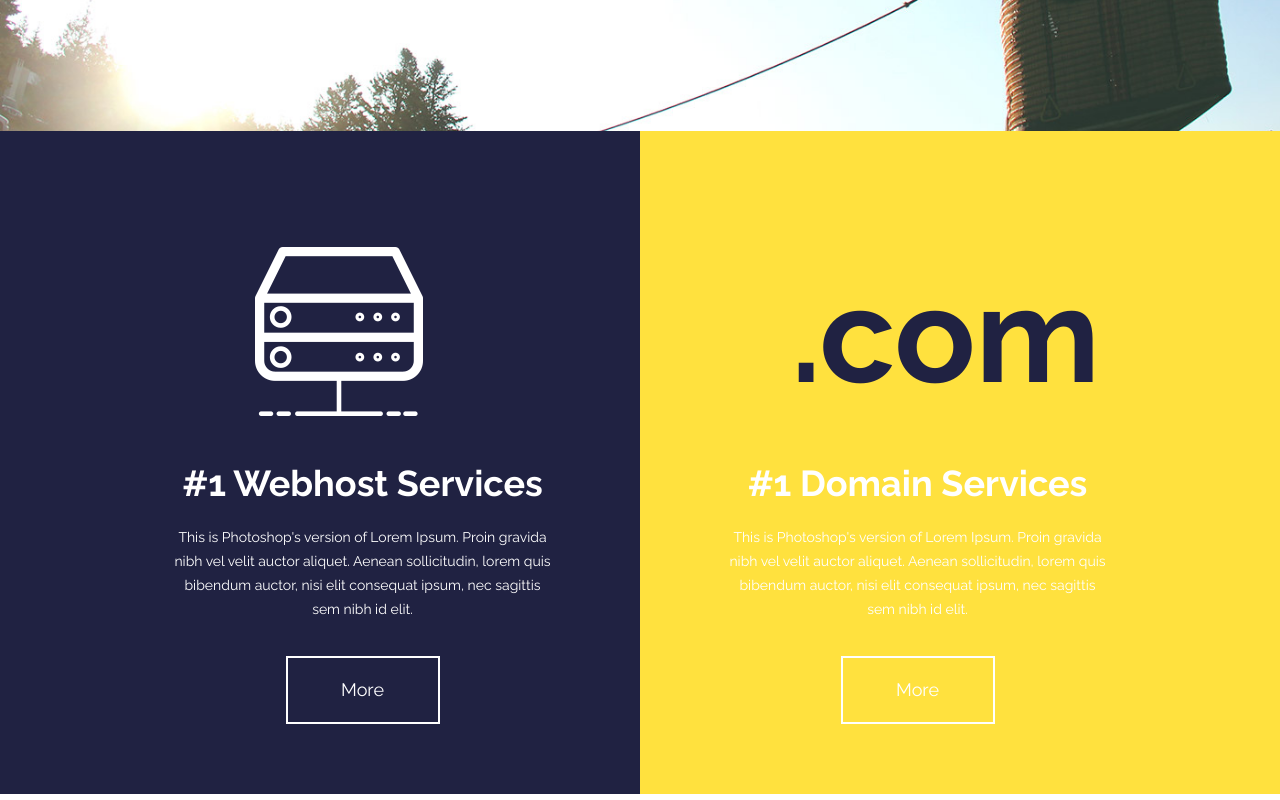
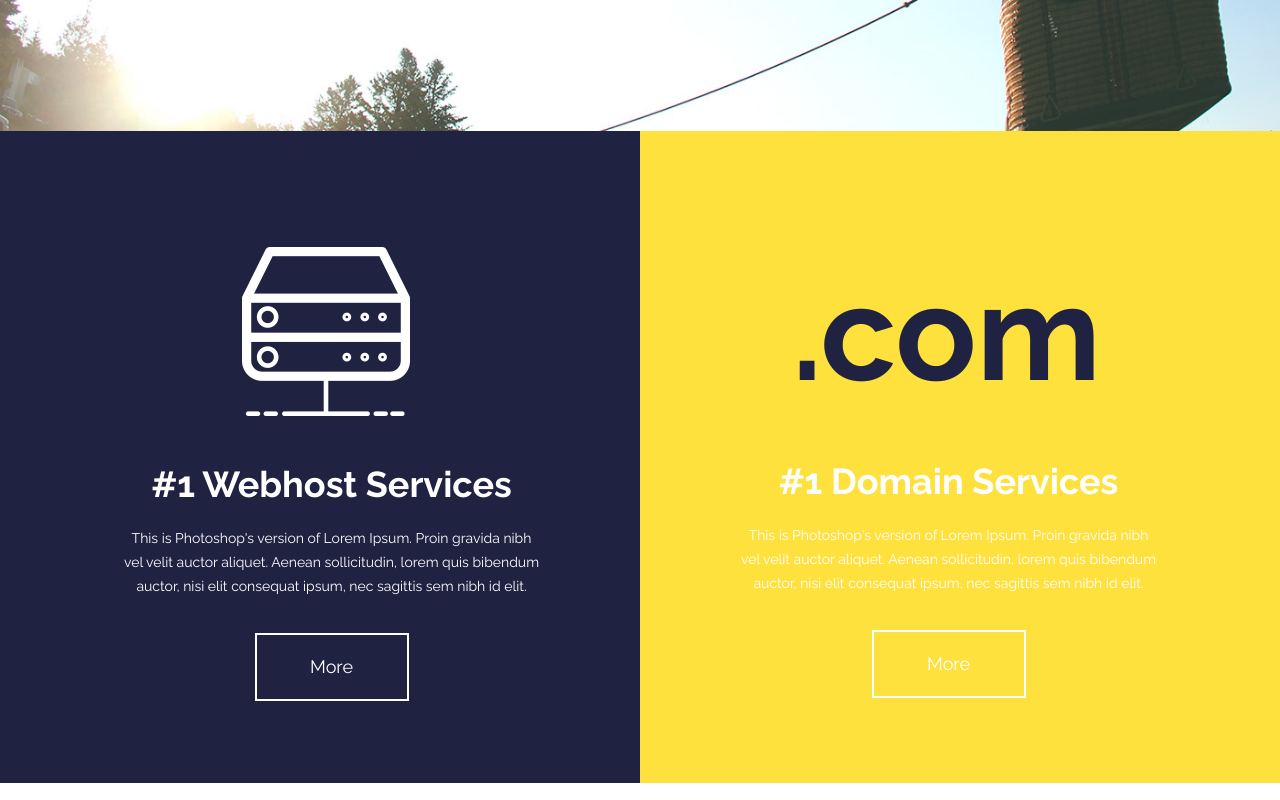
Before and after one commit to frymmox/maguwohost, a plain HTML site: page index.html in a window 1280 px wide. Shown: the part 820-1620 px from the top of the page. Drawn offline with Linux system fonts and the light colour scheme.

Commit message:
Довел до ума блок best

```diff
--- a/css/style.css
+++ b/css/style.css
@@ -237,20 +237,37 @@ textarea::-webkit-input-placeholder {
 }
 
 .best-container-blue {
-    position: relative;
-
     float: left;
-    padding: 340px 85px 70px 170px;
+    padding: 116px 100px 70px 0px;
 
     background-color: #202242;
 }
 
-.best-container-blue::before {
+.best-container-yellow {
+    float: right;
+    padding: 180px 0px 70px 100px;
+
+    background-color: #ffe13e;
+}
+
+.best-content {
+    position: relative;
+    width: 417px;
+
+    text-align: center;
+}
+
+.best-content-blue {
+    float: right;
+    padding-top: 225px;
+}
+
+.best-content-blue::before {
     content: "";
 
     position: absolute;
-    top: 116px;
-    right: 217px;
+    top: 0px;
+    right: 130px;
 
     display: block;
     width: 168px;
@@ -259,8 +276,21 @@ textarea::-webkit-input-placeholder {
     background: url("../img/ico/ico-webhost.png") no-repeat center center;
 }
 
-.best-content {
-    text-align: center;
+.best-content-yellow {
+    padding-top: 158px;
+}
+
+.best-content-yellow::before {
+    content: ".com";
+
+    position: absolute;
+    top: 0px;
+    left: 52px;
+
+    font-size: 133.76px;
+    line-height: 44.59px;
+    font-weight: 700;
+    color: #202242;
 }
 
 .best-content h2 {
@@ -279,28 +309,6 @@ textarea::-webkit-input-placeholder {
     color: #ffffff;
 
     border: 2px solid #ffffff;
-}
-
-.best-container-yellow {
-    position: relative;
-
-    float: right;
-    padding: 340px 170px 70px 85px;
-
-    background-color: #ffe13e;
-}
-
-.best-container-yellow::before {
-    content: ".com";
-
-    position: absolute;
-    left: 151px;
-    top: 182px;
-
-    font-size: 133.76px;
-    line-height: 44.59px;
-    font-weight: 700;
-    color: #202242;
 }
 
 /*------------Features------------*/
--- a/index.html
+++ b/index.html
@@ -61,7 +61,7 @@
     <div class="best clearfix">
 
         <div class="best-container best-container-blue">
-            <section class="best-content">
+            <section class="best-content best-content-blue">
                 <h2>#1 Webhost Services</h2>
                 <p>This is Photoshop's version  of Lorem Ipsum. Proin gravida nibh vel velit auctor aliquet. Aenean sollicitudin, lorem quis bibendum auctor, nisi elit consequat ipsum, nec sagittis sem nibh id elit.</p>
                 <a href="#" class="btn best-btn">More</a>
@@ -69,7 +69,7 @@
         </div>
 
         <div class="best-container best-container-yellow">
-            <section class="best-content">
+            <section class="best-content best-content-yellow">
                 <h2>#1 Domain Services</h2>
                 <p>This is Photoshop's version  of Lorem Ipsum. Proin gravida nibh vel velit auctor aliquet. Aenean sollicitudin, lorem quis bibendum auctor, nisi elit consequat ipsum, nec sagittis sem nibh id elit.</p>
                 <a href="#" class="btn best-btn">More</a>
```
